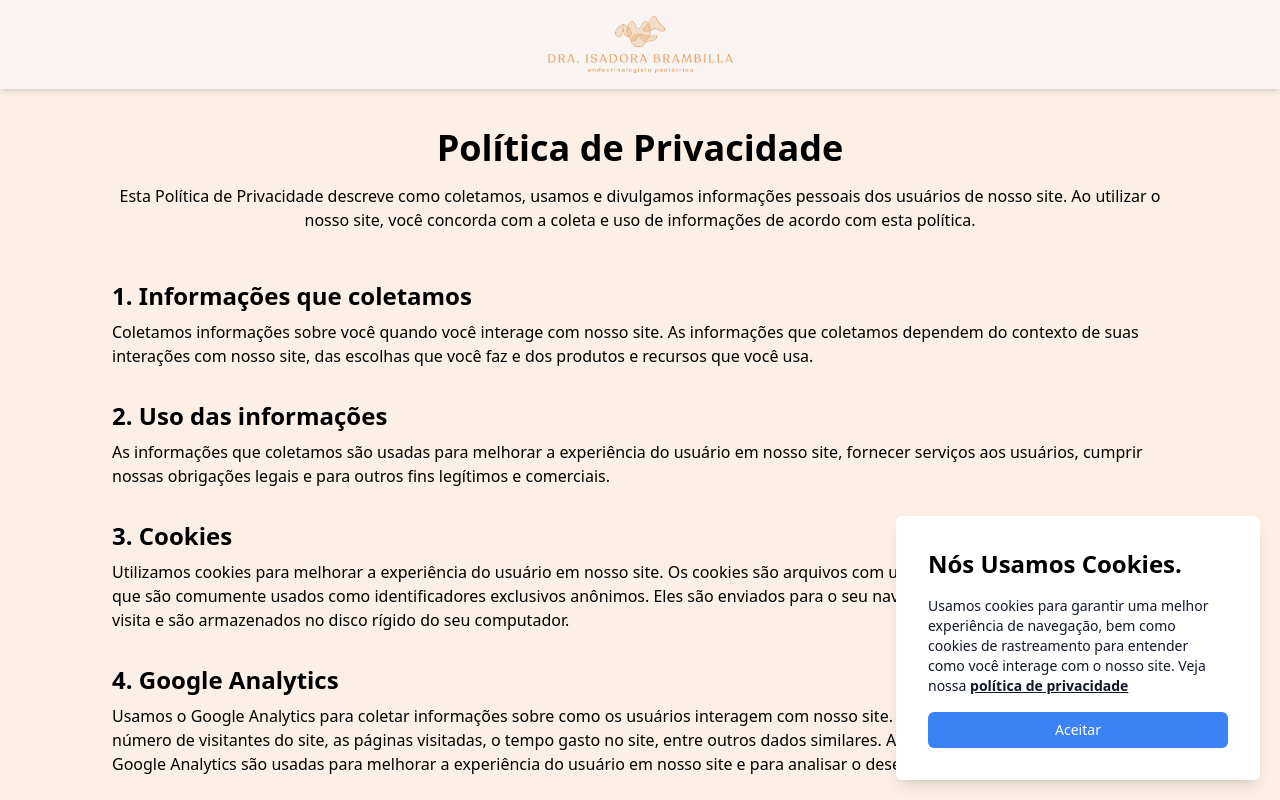
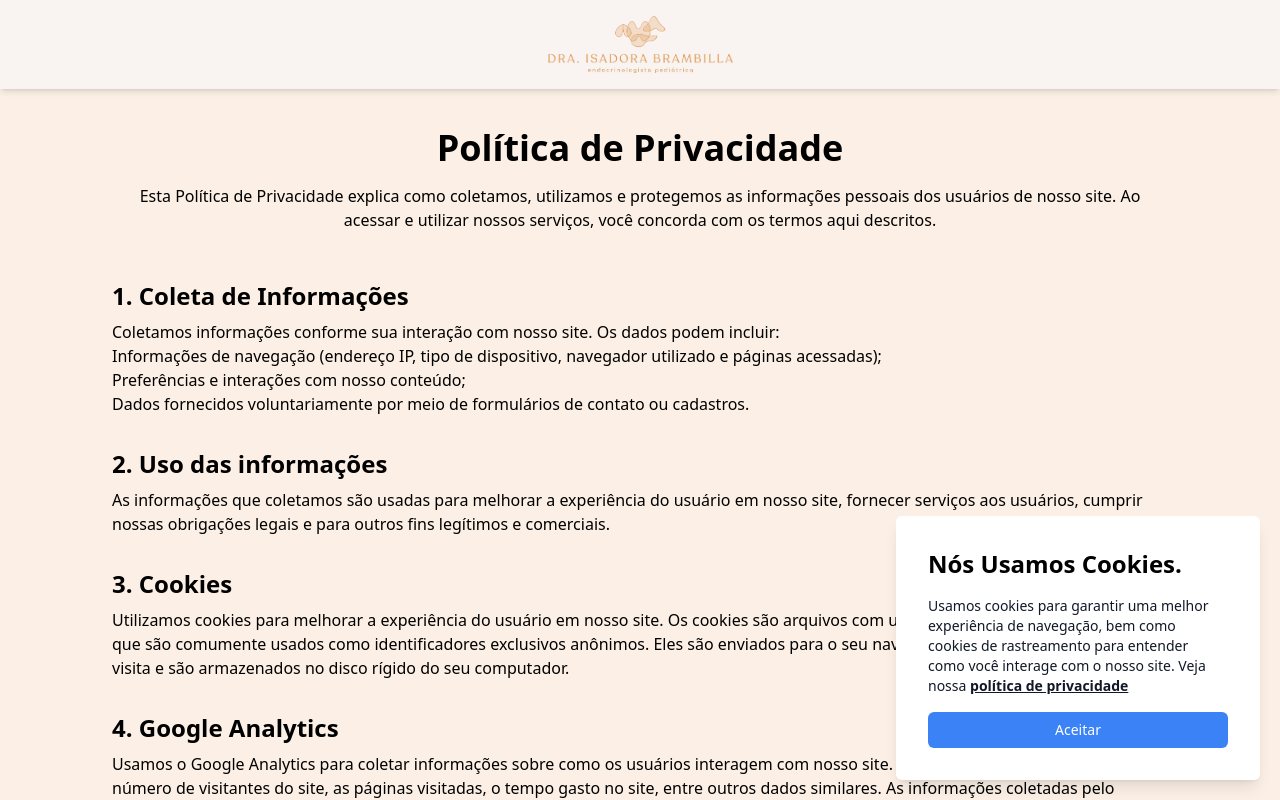
Before and after one commit to DraIsadora/SiteIsadora, a Next.js app: page /politica-de-privacidade in a window 1280 px wide. Shown: the top 800 px of the page. Built offline with nearby package versions, Linux system fonts and the light colour scheme; no server answers.

Commit message:
alt - bl03

```diff
--- a/src/components/Cards/index.tsx
+++ b/src/components/Cards/index.tsx
@@ -7,7 +7,7 @@ export default function Cards({ children }: CardsProps) {
     <div className="flex h-[185px] flex-col items-center justify-center overflow-hidden rounded-[40px] bg-bege-100 text-orange-1000 shadow-xl md:w-[212px]">
       <div>
         {/* <hr className="border-2 border-orange-1000 rounded-full" /> */}
-        <h3 className="px-8 py-4 text-center md:px-4">{children}</h3>
+        <h3 className="px-8 py-4 text-center md:px-4 textAtuacao">{children}</h3>
       </div>
     </div>
   )
--- a/src/pages/index.tsx
+++ b/src/pages/index.tsx
@@ -240,6 +240,16 @@ export default function Home() {
               answer="Sim, o faremos ao fim da consulta."
               onClick={() => handleClick('ReembolsoConvênio')}
             />
+            <FAQ
+              question="Tem atendimento por convênio?"
+              answer="Não, nosso atendimento é exclusivamente particular. Priorizamos oferecer um serviço personalizado e de alta qualidade, garantindo um acompanhamento diferenciado para cada paciente."
+              onClick={() => handleClick('AtendimentoConvênio')}
+            />
+            <FAQ
+              question="Qual a idade máxima para atendimento?"
+              answer="Atendemos pacientes com idade máxima de 16 anos. Nosso foco é oferecer um atendimento especializado para crianças e adolescentes, proporcionando um ambiente acolhedor e adequado para essa faixa etária."
+              onClick={() => handleClick('IdadeAtendimento')}
+            />
           </div>
           <button
             className="my-8 rounded-full bg-bege-150 px-20 py-2 text-center text-xl font-semibold text-orange-10 transition duration-300 ease-in-out hover:bg-bege-150/95"
--- a/src/pages/politica-de-privacidade.tsx
+++ b/src/pages/politica-de-privacidade.tsx
@@ -46,20 +46,19 @@ export default function PrivacyPolicy() {
           </h1>
 
           <p className="mb-12 text-center">
-            Esta Política de Privacidade descreve como coletamos, usamos e
-            divulgamos informações pessoais dos usuários de nosso site. Ao
-            utilizar o nosso site, você concorda com a coleta e uso de
-            informações de acordo com esta política.
+            Esta Política de Privacidade explica como coletamos, utilizamos e protegemos as informações pessoais dos usuários de nosso site. Ao acessar e utilizar nossos serviços, você concorda com os termos aqui descritos.
           </p>
 
           <h2 className="text-2xl font-semibold mb-2">
-            1. Informações que coletamos
+            1. Coleta de Informações
           </h2>
           <p className="mb-8">
-            Coletamos informações sobre você quando você interage com nosso
-            site. As informações que coletamos dependem do contexto de suas
-            interações com nosso site, das escolhas que você faz e dos produtos
-            e recursos que você usa.
+          Coletamos informações conforme sua interação com nosso site. Os dados podem incluir:
+            <ol>
+              <li>Informações de navegação (endereço IP, tipo de dispositivo, navegador utilizado e páginas acessadas);</li>
+              <li>Preferências e interações com nosso conteúdo;</li>
+              <li>Dados fornecidos voluntariamente por meio de formulários de contato ou cadastros.</li>
+            </ol>
           </p>
 
           <h2 className="text-2xl font-semibold mb-2">
--- a/src/styles/globals.css
+++ b/src/styles/globals.css
@@ -31,3 +31,11 @@ body {
   img.imageDra{
     width: 90%;
   }
+
+  .text-3xl {
+    font-size: 2.25rem;
+  }
+
+  .textAtuacao{
+    font-size: 1.15rem;
+  }
```
